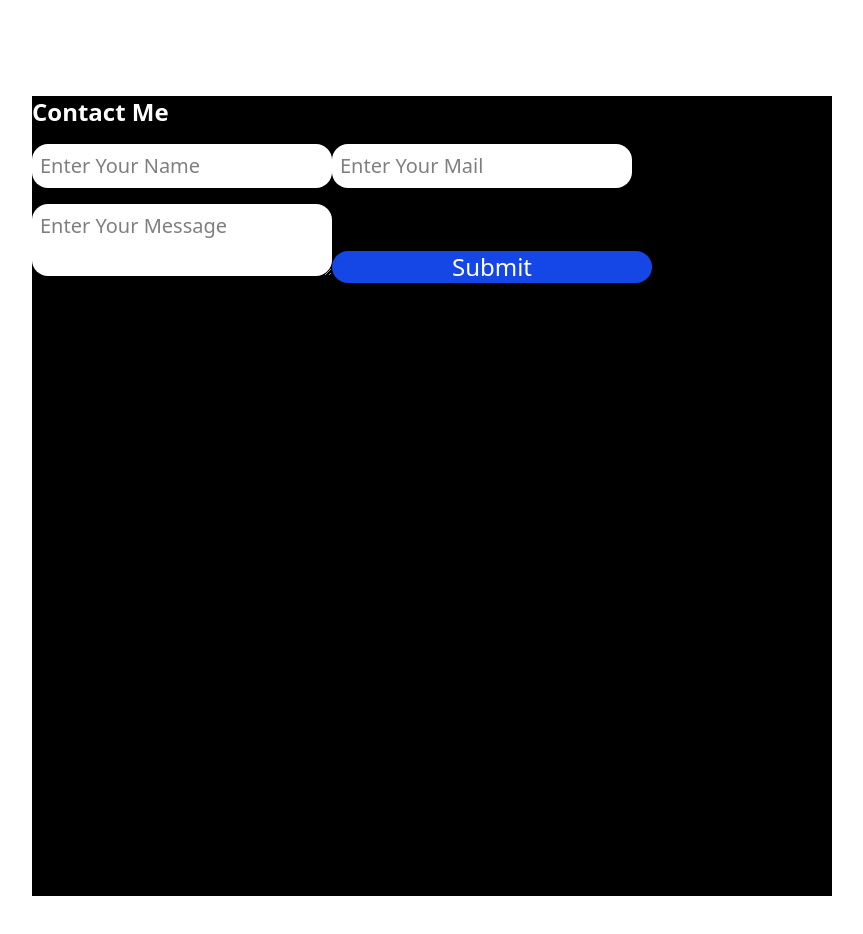
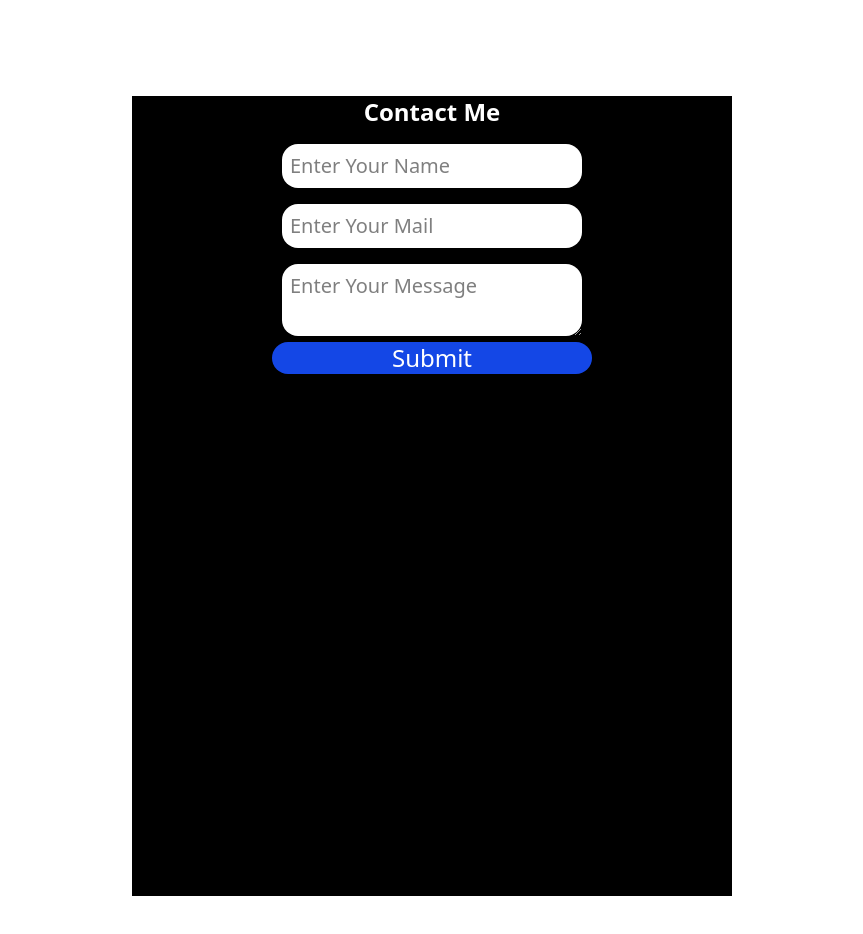
Before and after one commit to SaiMallikharjun98/contactForm, a React (Vite) app: page / in a window 1280 px wide. Shown: the top 934 px of the page, without its empty margins (208-1071 px from the left). Built offline with nearby package versions, Linux system fonts and the light colour scheme.

Commit message:
Styles Changed

```diff
--- a/src/App.jsx
+++ b/src/App.jsx
@@ -9,8 +9,8 @@ function App() {
   };
   return (
     <>
-      <div className="w-[800px] h-screen mx-auto my-24 bg-black ">
-        <h1 className="w-full text-2xl font-bold text-white">Contact Me</h1>
+      <div className="w-[600px] h-screen mx-auto my-24 bg-black text-center px-4">
+        <h1 className="text-2xl font-bold text-white">Contact Me</h1>
 
           <form action="" onSubmit={handleSubmit(submitHandler)}>
             <input
```
